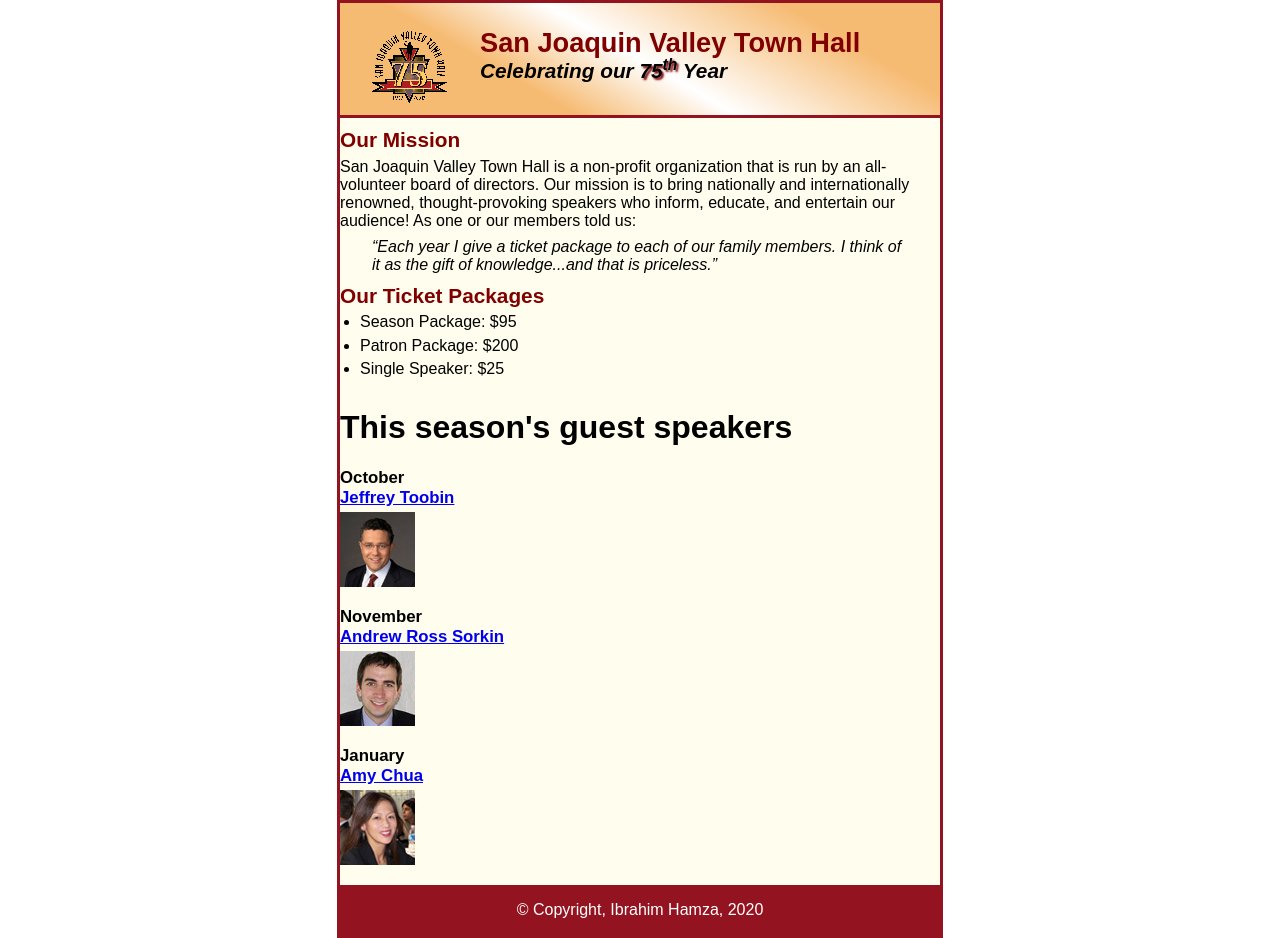
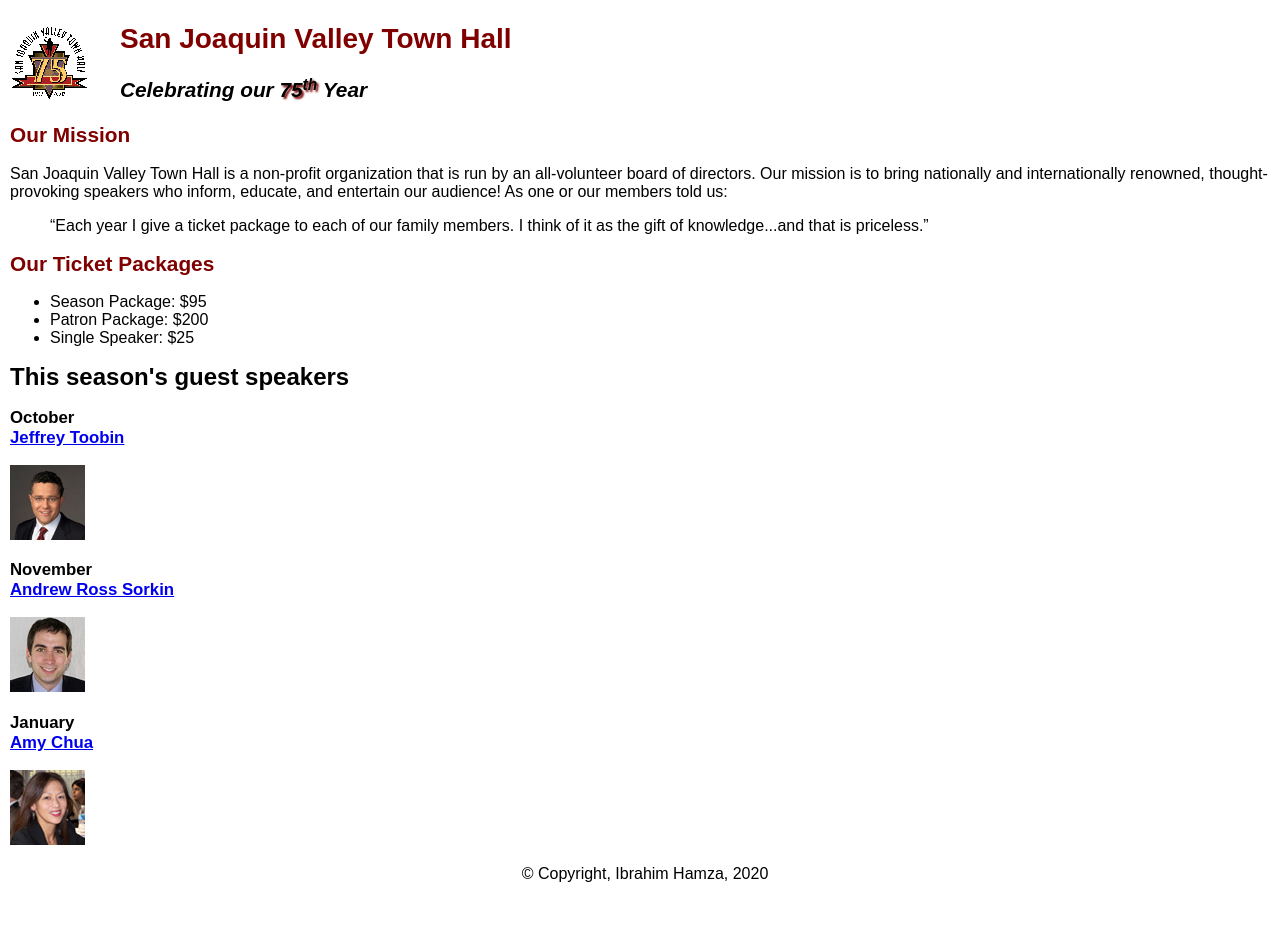
Before and after one commit to ibrahimhz/A10, a plain HTML site: page index.html in a window 1280 px wide. After the commit the page ends 899 px from the top, so only its background shows below. Drawn offline with Linux system fonts and the light colour scheme.

Commit message:
Accidentally pushed assignment A11 to A10 and this is the fix to return this code to A10.

```diff
--- a/exercises/town_hall_1/styles/main.css
+++ b/exercises/town_hall_1/styles/main.css
@@ -1,95 +1,45 @@
 /* the styles for the elements */
-* {
-	margin: 0;
-	padding: 0;
-}
-
-html{
-	background-color: white;
-}
-
 body {
 	font-family: Arial, Helvetica, sans-serif;
-	width: 600px;
-    font-size: 100%;
-	margin: 0 auto;
-	border: 3px solid #931420;
-	background-color:  #fffded;
-
+	font-size: 100%;
+	margin-left: 10px;
 }
-
-
+a:focus, a:hover {
+	font-style: italic;
+}
 /* the styles for the header */
-header {
-	padding: 1.5em 0 2em 0;
-	border-bottom: 3px solid #931420;
-	background-image: -moz-linear-gradient(30deg, #f6bb73 0%, #f6bb73 30%, white 50%, #f6bb73 80%, #f6bb73 100%);
-	background-image: -webkit-linear-gradient(30deg, #f6bb73 0%, #f6bb73 30%, white 50%, #f6bb73 80%, #f6bb73 100%);
-	background-image: -o-linear-gradient(30deg, #f6bb73 0%, #f6bb73 30%, white 50%, #f6bb73 80%, #f6bb73 100%);
-	background-image: linear-gradient(30deg, #f6bb73 0%, #f6bb73 30%, white 50%, #f6bb73 80%, #f6bb73 100%);
+header h2 {
+	font-size: 175%;
+	color: #800000;
+	text-indent: 30px;
+}
+header h3 {
+	font-size: 130%;
+	font-style: italic;
+	text-indent: 30px;
 }
 header img {
 	float: left;
-	padding: 0 30px;
 }
 .shadow {
 	text-shadow: 2px 2px 2px #800000;
 }
-header h2 {
-	font-size: 170%;
-	color: #800000;
-}
-header h3 {
-	font-size: 130%;
-	font-style: italic;
-
-
-/* the styles for the section */
+/* the styles for the main content */
 main {
 	clear: left;
-	padding: 0 30px;
 }
 main h1 {
 	font-size: 150%;
-	border-top: 3px solid #931420;
-	border-bottom: 3px solid #931420;
-	padding: 0.3em 0;
-
-}
 }
 main h2 {
+	color: #800000;
 	font-size: 130%;
-	color: #800000;
-	padding: 0.5em 0 0.25em 0;
 }
 main h3 {
 	font-size: 105%;
-	padding-bottom: 0.25em;
 }
- main img{
-	 padding-bottom: 1em;
- }
- main p{
-	 padding-bottom: 0.5em;
- }
- main blockquote{
-	 padding: 0 2em;
-	 font-style: italic;
 
- }
- main ul{
-	 padding: 0 0 0.25em 1.25em;
- }
- main li{
-	 padding: 0 0 0.35em 0;
- }
-a:focus, a:hover {
-	font-style: italic;
+/* the styles for the footer */
+footer p {
+	text-align: center;
 }
-/* the styles for the footer */
-footer {
-	text-align: center;
-	background-color: #931420;
-	color: white;
-	padding: 1em 0;
-}
```
